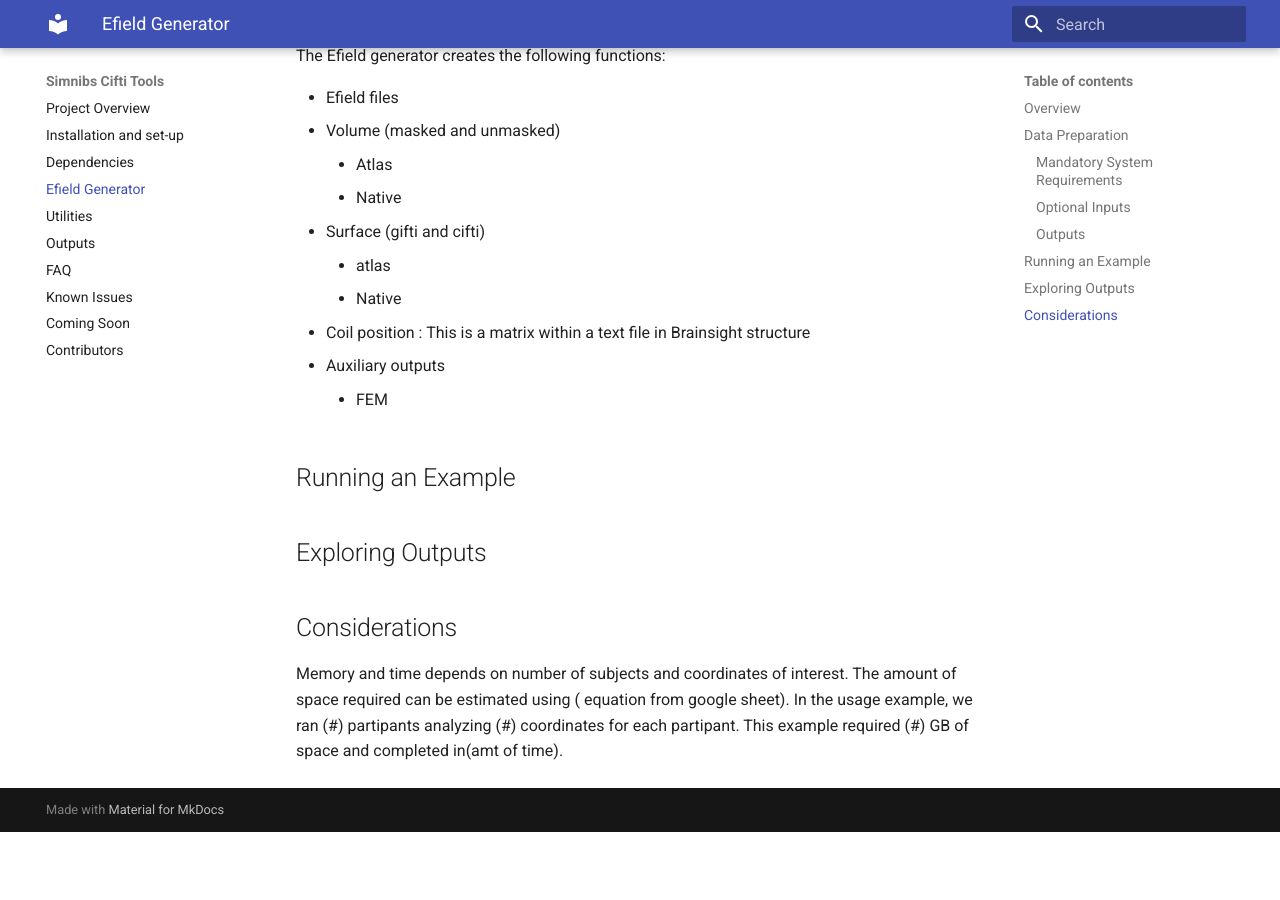
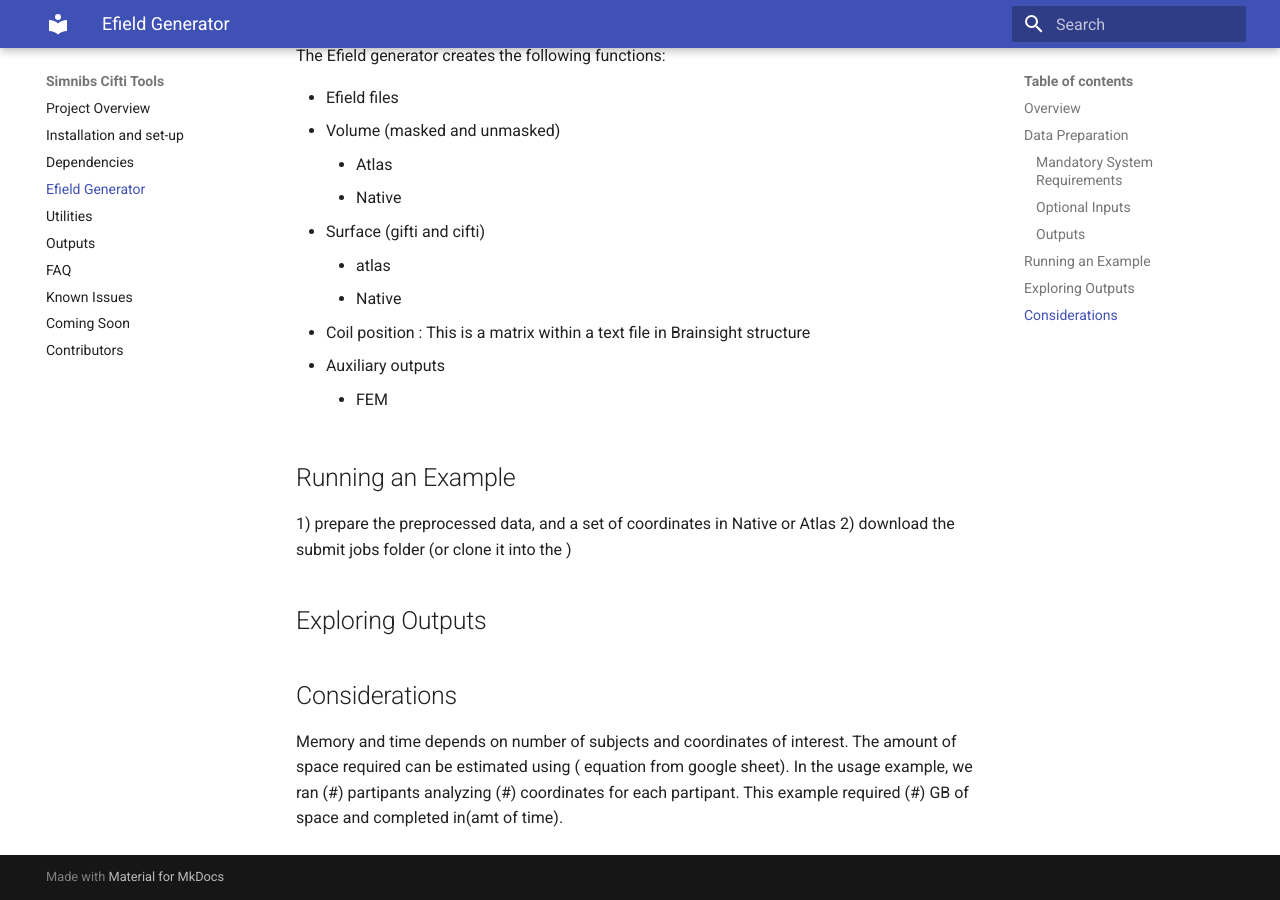
Before and after one commit to DCAN-Labs/simnibs_cifti_tools_RTD2, an MkDocs documentation site: the page built from docs/Efield_generator.md, in a window 1280 px wide and 900 px high, scrolled down 1793 px. Built offline with MkDocs 1.6.1 and Material for MkDocs 9.7.7, drawn with Linux system fonts in a browser that asks for light colours; before the commit the page ends 2625 px from its top, so only the background shows below that.

Commit message:
Update Efield_generator.md

```diff
--- a/docs/Efield_generator.md
+++ b/docs/Efield_generator.md
@@ -38,6 +38,9 @@ The Efield generator creates the following functions:
 
 ## Running an Example
 
+1) prepare the preprocessed data, and a set of coordinates in Native or Atlas
+2) download the submit jobs folder (or clone it into the )
+
 ## Exploring Outputs
 
 ## Considerations
```
